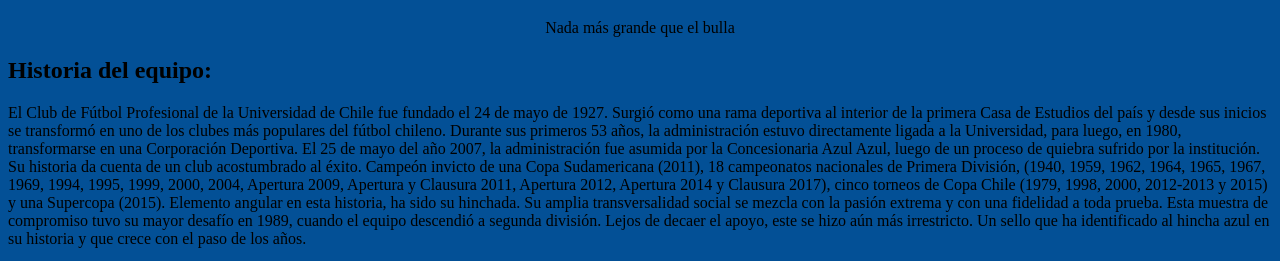
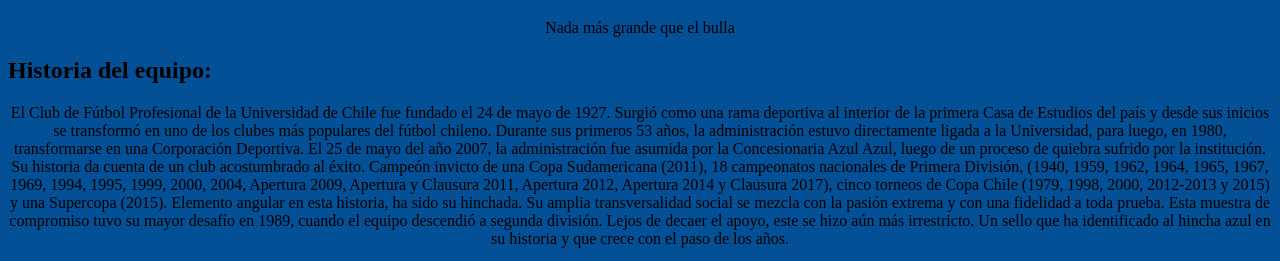
Before and after one commit to ydans/Universidaddechile, a plain HTML site: page index.html in a window 1280 px wide. Shown: the part 61-322 px from the top of the page. Drawn offline with Linux system fonts and the light colour scheme.

Commit message:
Add files via upload

```diff
--- a/index.html
+++ b/index.html
@@ -9,11 +9,11 @@
         <center><h1>¡GRANDE el bulla!</h1></center>
         <center><p>Nada más grande que el bulla</p></center>
         <h2>Historia del equipo:</h2>
-        <p>El Club de Fútbol Profesional de la Universidad de Chile fue fundado el 24 de mayo de 1927. Surgió como una rama deportiva al interior de la primera Casa de Estudios del país y desde sus inicios se transformó en uno de los clubes más populares del fútbol chileno.
+        <center><p>El Club de Fútbol Profesional de la Universidad de Chile fue fundado el 24 de mayo de 1927. Surgió como una rama deportiva al interior de la primera Casa de Estudios del país y desde sus inicios se transformó en uno de los clubes más populares del fútbol chileno.
             Durante sus primeros 53 años, la administración estuvo directamente ligada a la Universidad, para luego, en 1980, transformarse en una Corporación Deportiva. El 25 de mayo del año 2007, la administración fue asumida por la Concesionaria  Azul Azul, luego de un proceso de quiebra sufrido por la institución.
             Su historia da cuenta de un club acostumbrado al éxito. Campeón invicto  de una  Copa Sudamericana (2011), 18 campeonatos nacionales de Primera División, (1940, 1959, 1962, 1964, 1965, 1967, 1969, 1994, 1995, 1999, 2000, 2004, Apertura 2009, Apertura y Clausura 2011, Apertura 2012, Apertura 2014 y Clausura 2017), cinco torneos de Copa Chile (1979, 1998, 2000, 2012-2013 y 2015) y una Supercopa (2015).
             Elemento angular en esta historia, ha sido su hinchada. Su amplia transversalidad social se mezcla con la pasión extrema y con una fidelidad a toda prueba. Esta muestra de compromiso tuvo su mayor desafío en 1989, cuando el equipo descendió a segunda división. Lejos de decaer el apoyo, este se hizo aún más irrestricto. Un sello que ha identificado al hincha azul en su historia y que crece con el paso de los años.
-            </p>
+        </p></center>
             <!-- HEADER -->
             <header>
                 <div class="header-content">
```
